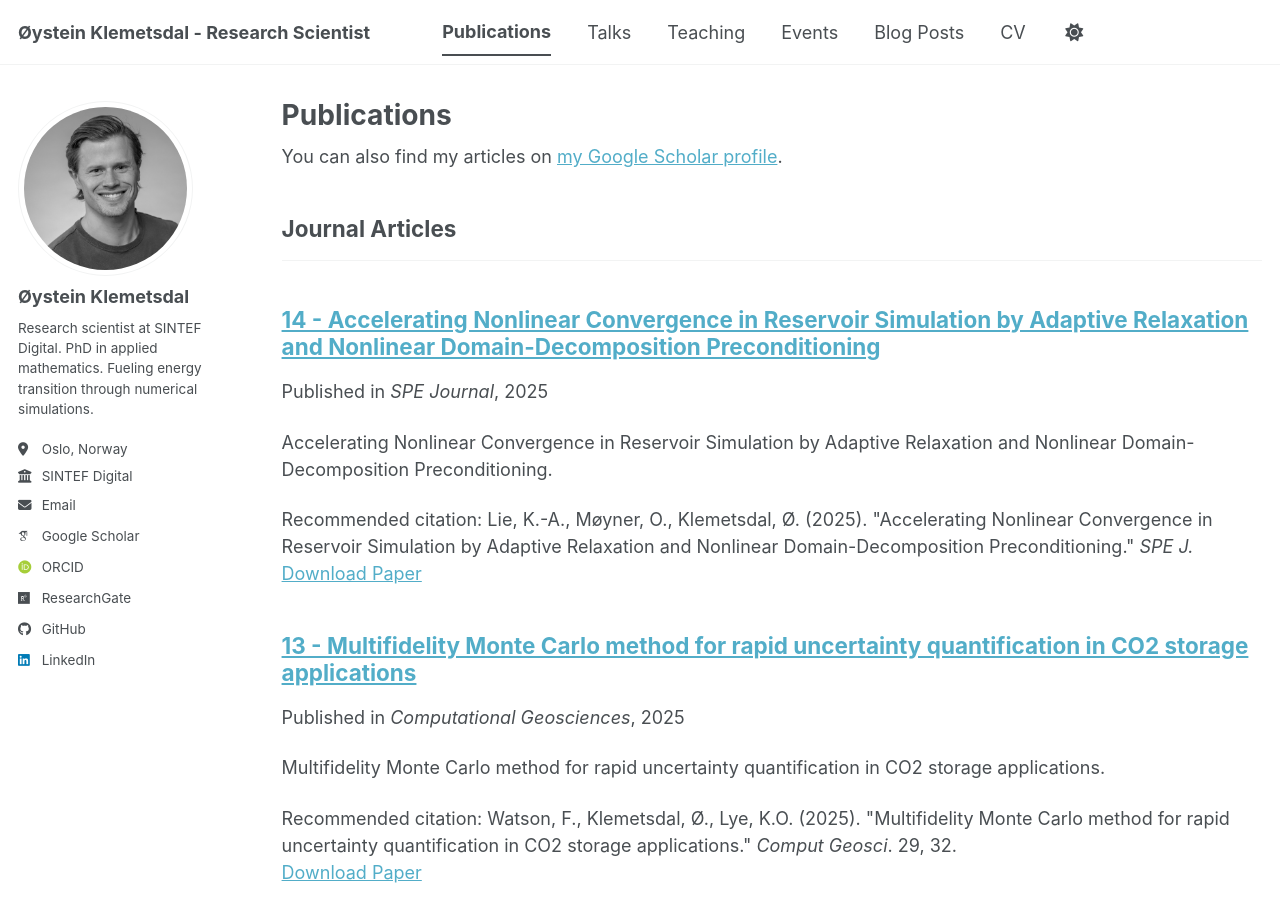
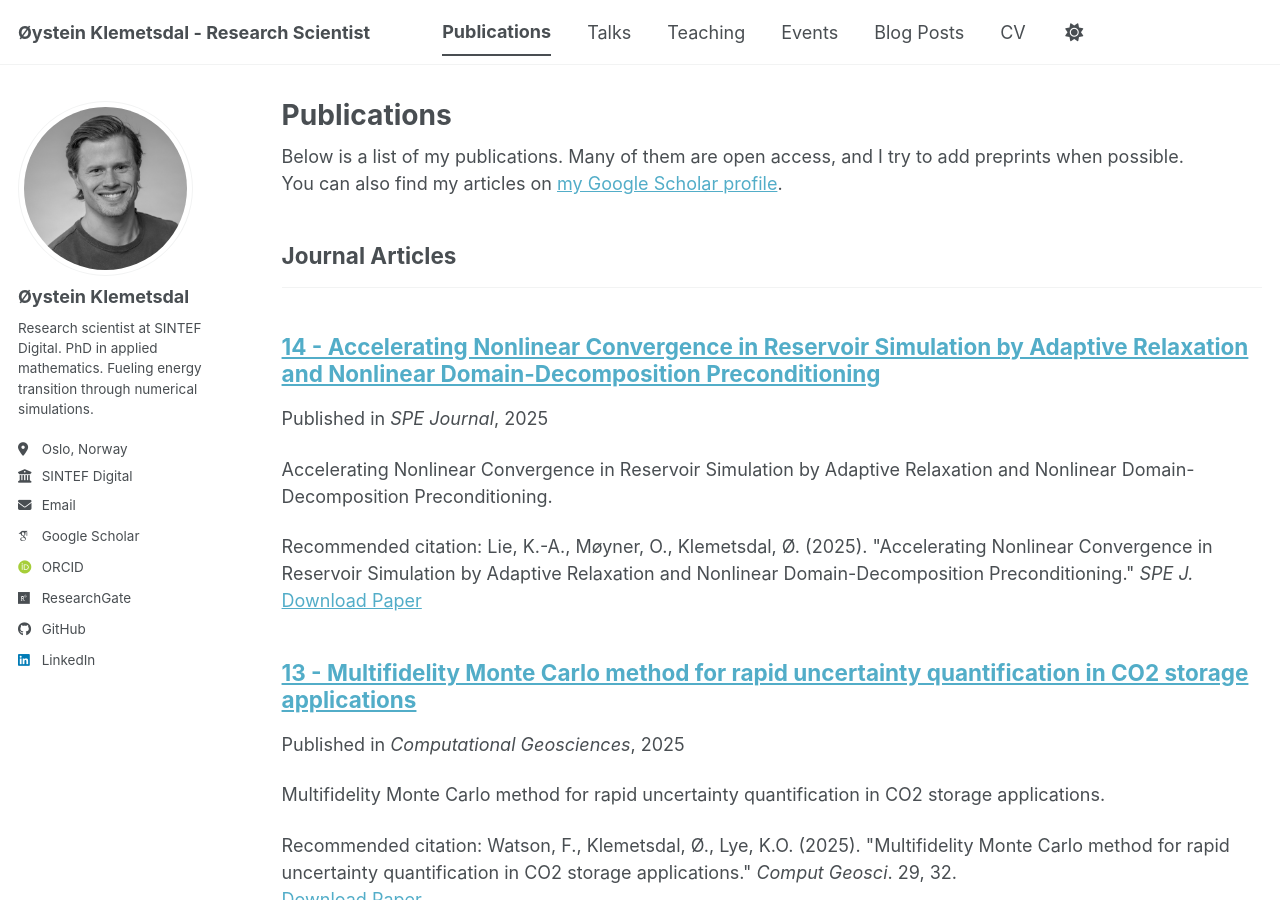
Before and after one commit to strene/strene.github.io, a Jekyll site: the page built from _pages/publications.html, in a window 1280 px wide and 900 px high. Built offline with Jekyll 4.4.1, drawn with Linux system fonts in a browser that asks for light colours; some web fonts are replaced; a script bundle is joined from its source files by our own code; library files that are not in the unit come from our copies.

Commit message:
Modify publications intro

```diff
--- a/_pages/publications.html
+++ b/_pages/publications.html
@@ -4,6 +4,9 @@ title: "Publications"
 permalink: /publications/
 author_profile: true
 ---
+
+Below is a list of my publications. Many of them are open access, and I try to
+add preprints when possible.
 
 {% if site.author.googlescholar %}
   <div class="wordwrap">You can also find my articles on <a href="{{site.author.googlescholar}}">my Google Scholar profile</a>.</div>
```
